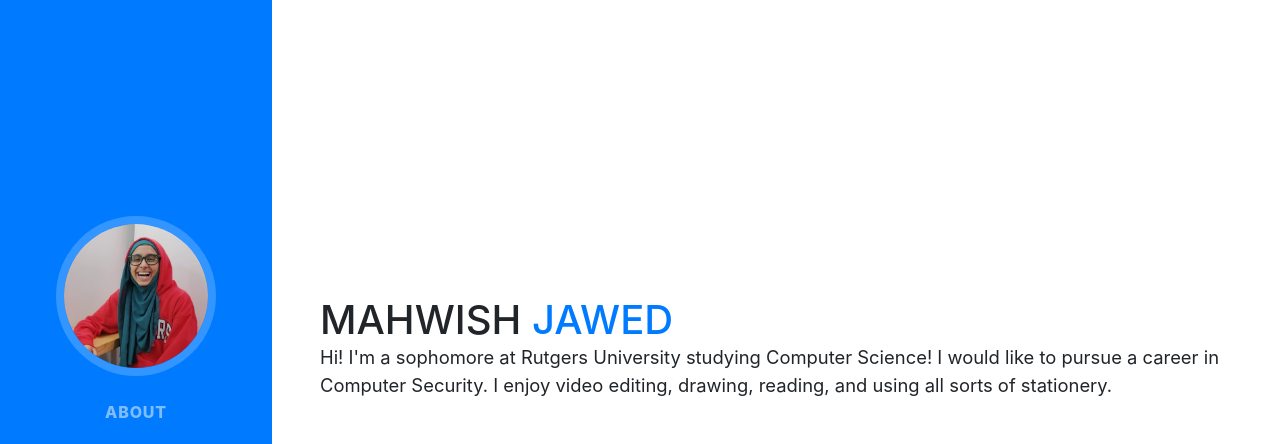
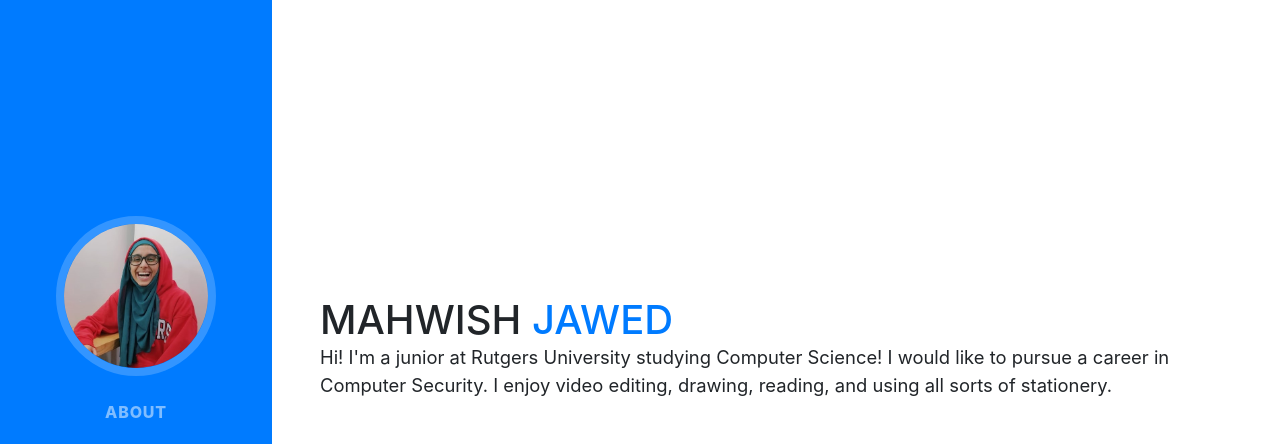
Before and after one commit to mahwishj/mahwishj.github.io, a website with bundled scripts: page index.html in a window 1280 px wide. Shown: the top 444 px of the page. Built offline with nearby package versions, Linux system fonts and the light colour scheme; a web font is replaced by a local one.

Commit message:
Update index.html

```diff
--- a/index.html
+++ b/index.html
@@ -66,7 +66,7 @@
             <span class="text-primary">Jawed</span>
           </h1>
 
-          <p class="lead mb-5">Hi! I'm a sophomore at Rutgers University studying Computer Science! I would like to pursue a career in Computer Security. I enjoy video editing, drawing, reading, and using all sorts of stationery.</p>
+          <p class="lead mb-5">Hi! I'm a junior at Rutgers University studying Computer Science! I would like to pursue a career in Computer Security. I enjoy video editing, drawing, reading, and using all sorts of stationery.</p>
           <div class="social-icons">
             <a href="https://www.linkedin.com/in/mahwish-jawed-25391914b/" target="_blank">
               <i class="fab fa-linkedin-in"></i>
```
